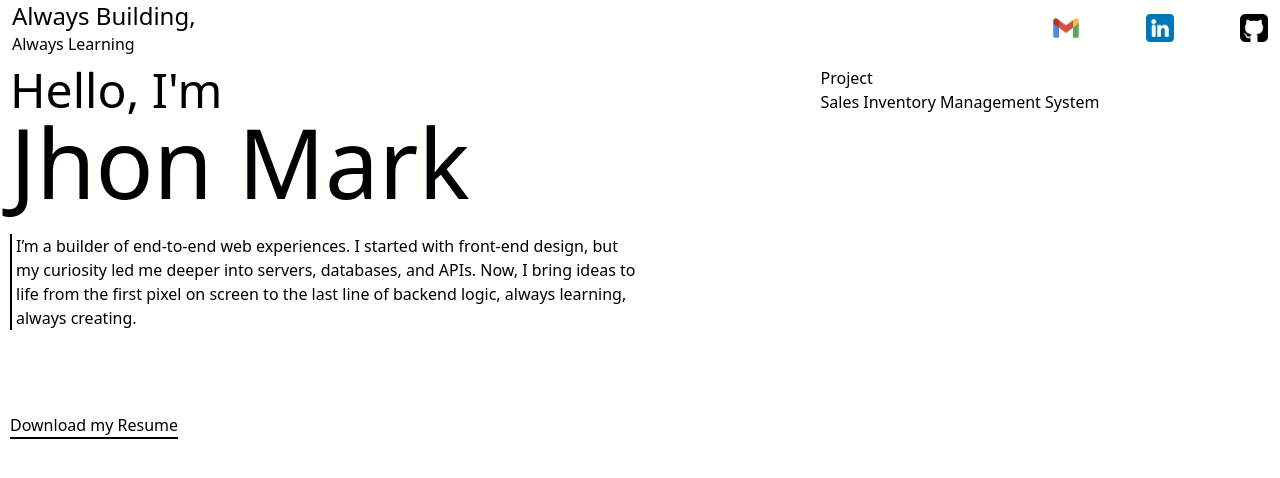
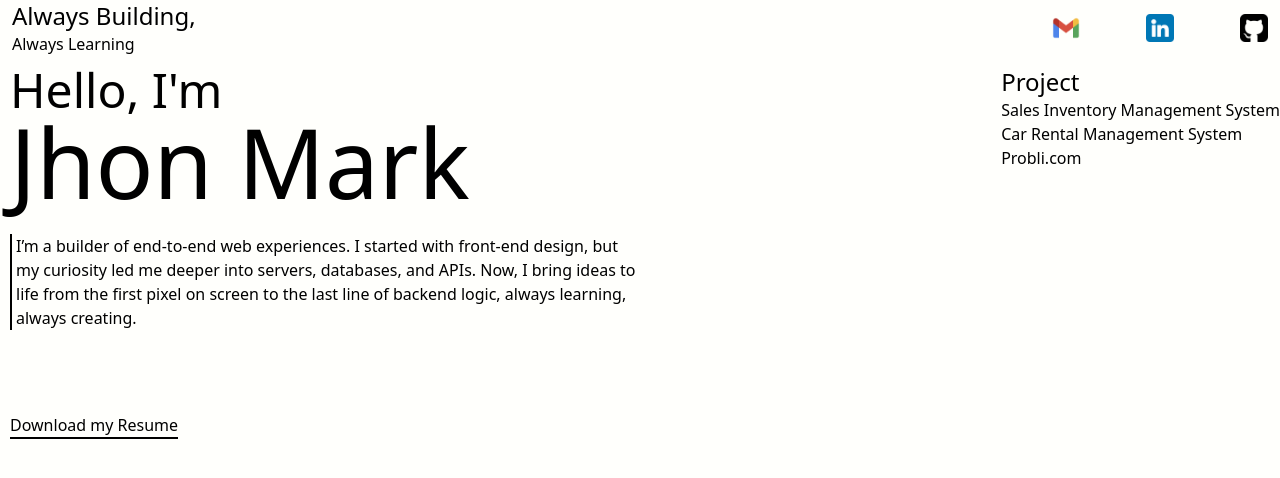
Before and after one commit to MarkRyuo/my_Portfolio, a React (Vite) app: page / in a window 1280 px wide. Shown: the top 478 px of the page. Built offline with nearby package versions, Linux system fonts and the light colour scheme.

Commit message:
Subject: Update

```diff
--- a/src/App.jsx
+++ b/src/App.jsx
@@ -11,7 +11,7 @@ function App() {
         <nav className="mx-auto w-auto max-w-7xl">
           <NavCompts largeText="Always Building," smallText="Always Learning" />
         </nav>
-        <div className="mx-auto w-auto max-w-7xl grid grid-row-2 lg:grid-cols-2 py-2.5 justify-items-center">
+        <div className="mx-auto w-auto max-w-7xl grid grid-row-2 lg:grid-cols-2 py-2.5">
           <section className="">
             <LeftHero />
           </section>
@@ -19,7 +19,7 @@ function App() {
             <RightHero />
           </section>
         </div>
-        <footer className="md:hidden">
+        <footer className="md:hidden ">
           <SocialCompts />
         </footer>
       </main>
--- a/src/components/rightHeroCompts.jsx
+++ b/src/components/rightHeroCompts.jsx
@@ -5,9 +5,13 @@ import SystemCompts from "./systemCompts"
 function RightHero(){
 
     return(
-        <div>
-            <h1>Project</h1>
-            <SystemCompts sysName="Sales Inventory Management System" url="https://www.facebook.com/"/>
+        <div className="flex flex-col items-end">
+            <div>
+                <h1 className="text-2xl">Project</h1>
+                <SystemCompts sysName="Sales Inventory Management System" url="https://www.facebook.com/"/>
+                <SystemCompts sysName="Car Rental Management System" url="https://www.facebook.com/"/>
+                <SystemCompts sysName="Probli.com" url="https://www.facebook.com/"/>
+            </div>
         </div>
     )
 }
```
